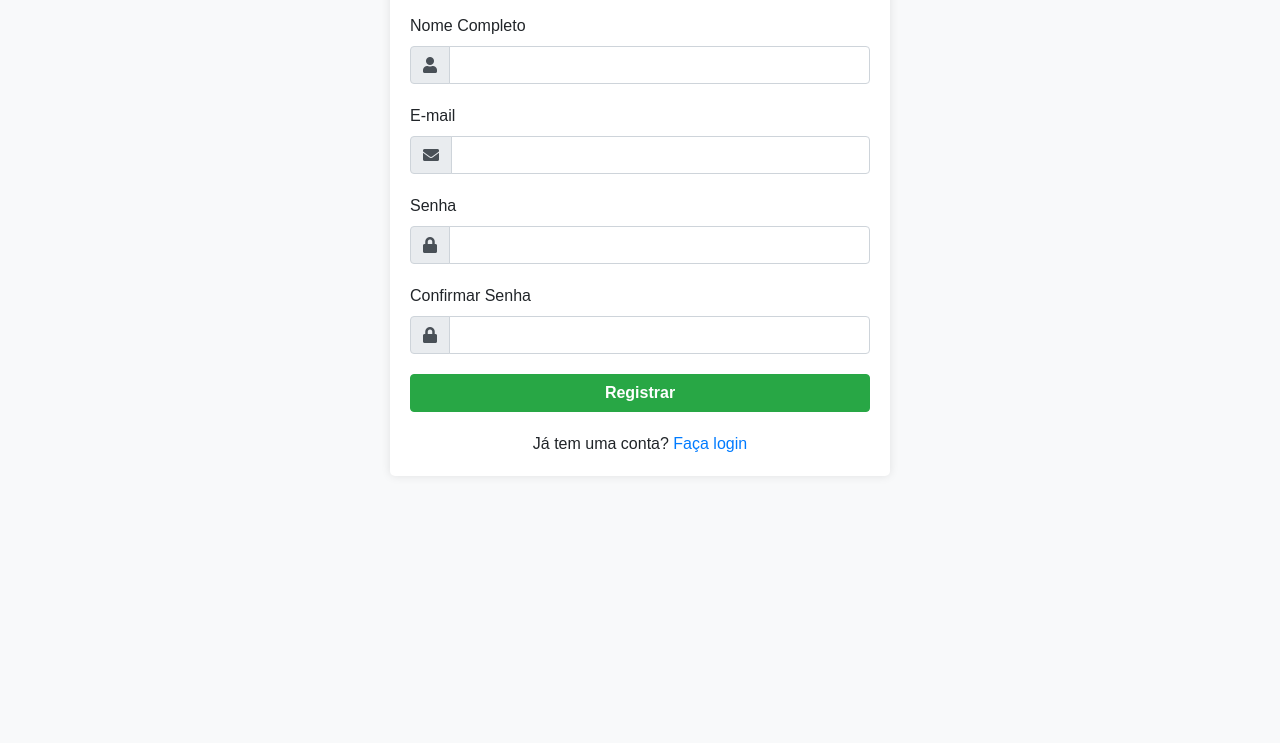
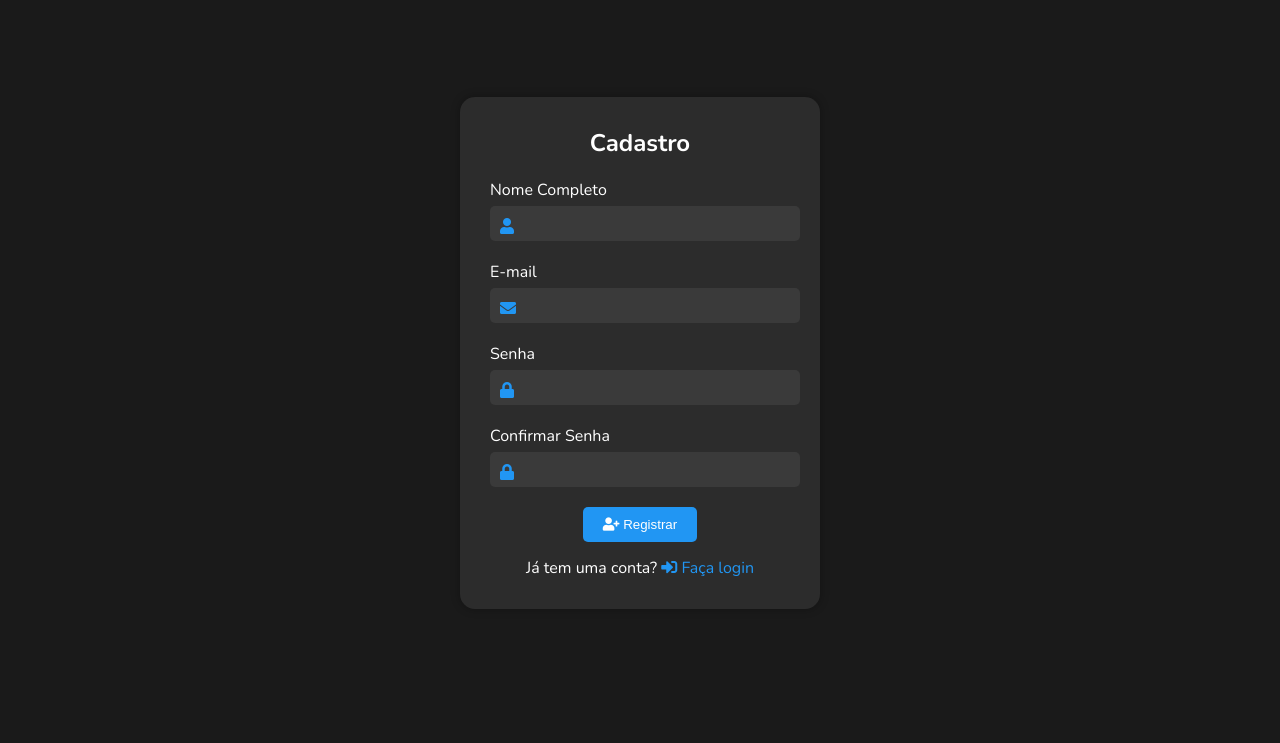
Before and after one commit to Mociap/iebiCelulas, a plain HTML site: page formregister.html in a window 1280 px wide. Shown: the part 157-900 px from the top of the page. Before the commit the page ends 800 px from the top, so only its background shows below. Drawn offline with nearby package versions, Linux system fonts and the light colour scheme.

Commit message:
atulizacao

```diff
--- a/formregister.html
+++ b/formregister.html
@@ -5,94 +5,139 @@
     <meta name="viewport" content="width=device-width, initial-scale=1.0">
     <title>Registro - Igreja Evangélica Batista</title>
     <link rel="shortcut icon" href="./3.ico" type="image/x-icon">
-    <link rel="stylesheet" href="https://stackpath.bootstrapcdn.com/bootstrap/4.5.2/css/bootstrap.min.css">
+    <link href="https://fonts.googleapis.com/css2?family=Nunito:wght@300;400;700&display=swap" rel="stylesheet">
     <link rel="stylesheet" href="https://cdnjs.cloudflare.com/ajax/libs/font-awesome/5.15.1/css/all.min.css">
     <style>
         body {
-            background-color: #f8f9fa;
-            font-family: 'Arial', sans-serif;
+            font-family: 'Nunito', sans-serif;
+            background-color: #1a1a1a;
+            margin: 0;
+            padding: 0;
+            padding-top: 100px;
+            color: #ffffff;
+            min-height: 100vh;
+            display: flex;
+            flex-direction: column;
+            justify-content: center;
+            align-items: center;
+        }
+        .header {
+            background-color: #2c2c2c;
+            padding: 20px 0;
+            text-align: center;
+            width: 100%;
+            position: fixed;
+            top: 0;
+            z-index: 1000;
+        }
+        .header img {
+            max-width: 180px;
         }
         .register-container {
-            max-width: 500px;
-            margin: 50px auto;
-            padding: 20px;
-            background-color: #ffffff;
-            border-radius: 5px;
-            box-shadow: 0 0 10px rgba(0, 0, 0, 0.1);
+            background-color: #2c2c2c;
+            border-radius: 15px;
+            padding: 30px;
+            width: 300px;
+            text-align: center;
+            box-shadow: 0 0 10px rgba(0, 0, 0, 0.3);
         }
-        .register-logo {
-            text-align: center;
-            margin-bottom: 30px;
+        .login-container, .forgot-password-container, .register-container {
+            margin-top: 20px; /* Adicione uma margem superior */
         }
-        .register-logo img {
-            width: 150px;
+        .register-container h2 {
+            margin-top: 0;
+            margin-bottom: 20px; /* Ajuste este valor conforme necessário */
         }
         .form-group {
             margin-bottom: 20px;
+            text-align: left;
+        }
+        .form-group label {
+            display: block;
+            margin-bottom: 5px;
+        }
+        .form-group input {
+            width: calc(100% - 40px);
+            padding: 10px 10px 10px 40px;
+            border: none;
+            border-radius: 5px;
+            background-color: #3a3a3a;
+            color: #ffffff;
+        }
+        .form-group i {
+            position: absolute;
+            left: 10px;
+            top: 12px;
+            color: #2196F3;
+        }
+        .input-wrapper {
+            position: relative;
         }
         .btn-register {
-            background-color: #28a745;
-            border-color: #28a745;
-            font-weight: bold;
+            background-color: #2196F3;
+            border: none;
+            color: #ffffff;
+            padding: 10px 20px;
+            border-radius: 5px;
+            cursor: pointer;
+            transition: background-color 0.3s ease;
         }
         .btn-register:hover {
-            background-color: #218838;
-            border-color: #1e7e34;
+            background-color: #2196F3;
         }
         .login-link {
-            text-align: center;
-            margin-top: 20px;
+            margin-top: 15px;
+        }
+        a {
+            color: #2196F3;
+            text-decoration: none;
+        }
+        a:hover {
+            text-decoration: underline;
         }
     </style>
 </head>
 <body>
-    <div class="container">
+    <div class="header">
+        <img src="./LogoBranco.png" alt="Logo da Igreja Evangélica Batista Intermares">
+    </div>
     <div class="register-container">
-            <div class="register-logo">
-                <img src="./Logo.png" alt="Logo da Igreja">
-            </div>
+        <h2>Cadastro</h2>
         <form id="registerForm">
             <div class="form-group">
                 <label for="name">Nome Completo</label>
-                    <div class="input-group">
-                        <div class="input-group-prepend">
-                            <span class="input-group-text"><i class="fas fa-user"></i></span>
-                        </div>
-                        <input type="text" class="form-control" id="name" required>
+                <div class="input-wrapper">
+                    <i class="fas fa-user"></i>
+                    <input type="text" id="name" required>
                 </div>
             </div>
             <div class="form-group">
                 <label for="email">E-mail</label>
-                    <div class="input-group">
-                        <div class="input-group-prepend">
-                            <span class="input-group-text"><i class="fas fa-envelope"></i></span>
-                        </div>
-                        <input type="email" class="form-control" id="email" required>
+                <div class="input-wrapper">
+                    <i class="fas fa-envelope"></i>
+                    <input type="email" id="email" required>
                 </div>
             </div>
             <div class="form-group">
                 <label for="password">Senha</label>
-                    <div class="input-group">
-                        <div class="input-group-prepend">
-                            <span class="input-group-text"><i class="fas fa-lock"></i></span>
-                        </div>
-                        <input type="password" class="form-control" id="password" required>
+                <div class="input-wrapper">
+                    <i class="fas fa-lock"></i>
+                    <input type="password" id="password" required>
                 </div>
             </div>
             <div class="form-group">
                 <label for="confirmPassword">Confirmar Senha</label>
-                    <div class="input-group">
-                        <div class="input-group-prepend">
-                            <span class="input-group-text"><i class="fas fa-lock"></i></span>
-                        </div>
-                        <input type="password" class="form-control" id="confirmPassword" required>
+                <div class="input-wrapper">
+                    <i class="fas fa-lock"></i>
+                    <input type="password" id="confirmPassword" required>
                 </div>
             </div>
-                <button type="submit" class="btn btn-success btn-block btn-register">Registrar</button>
+            <button type="submit" class="btn-register">
+                <i class="fas fa-user-plus"></i> Registrar
+            </button>
         </form>
         <div class="login-link">
-                Já tem uma conta? <a href="formlogin.html">Faça login</a>
-            </div>
+            Já tem uma conta? <a href="formlogin.html"><i class="fas fa-sign-in-alt"></i> Faça login</a>
         </div>
     </div>
 
```
Also changed, not shown: Interno/fluxoPaginas.html (+42 -29 lines), formEsqueceuSenha.html (+79 -42 lines), formlogin.html (+5 -4 lines). Lines whose indentation alone changed are shown as unchanged.
